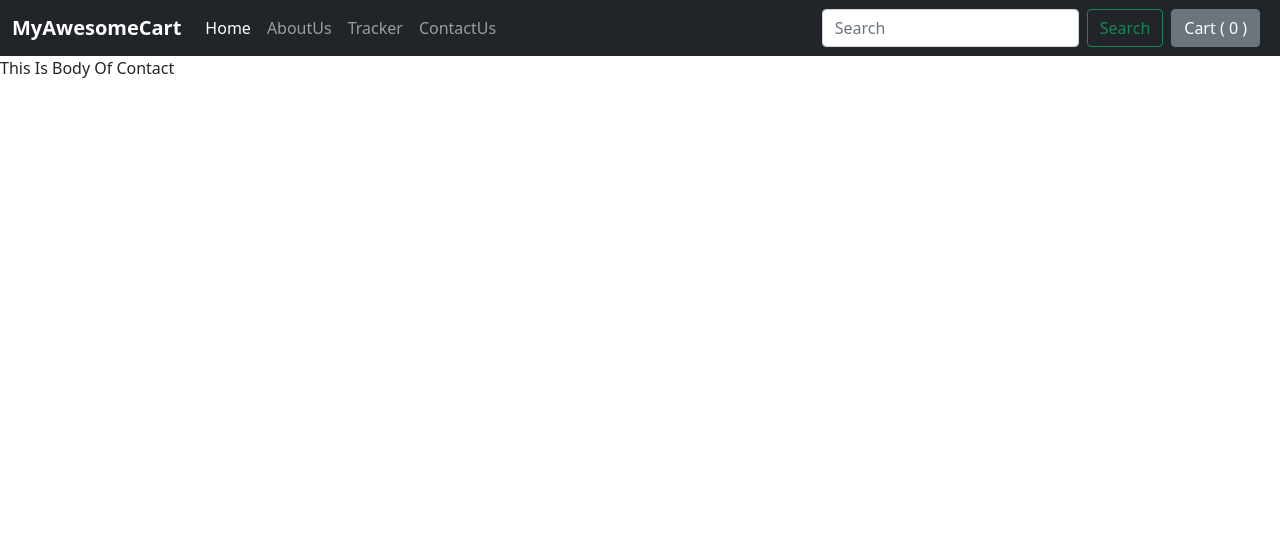
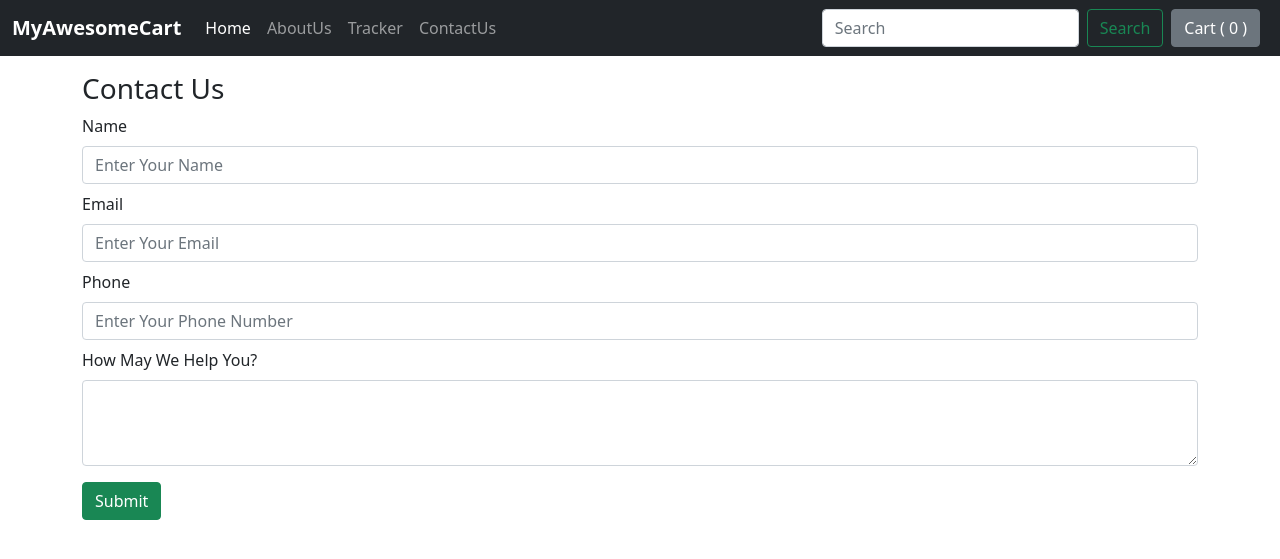
Before and after one commit to JACK-HRUSHI/E-Commerce_Website_Django, a Django app: page /shop/contact/ in a window 1280 px wide. Shown: the top 559 px of the page. Run offline with Django 4.2, Linux system fonts and the light colour scheme; some libraries are stand-ins or nearby versions.

Commit message:
Done With Contact Us Page

```diff
--- a/mac/shop/templates/shop/contact.html
+++ b/mac/shop/templates/shop/contact.html
@@ -5,7 +5,45 @@
 {% block title %} Title Of About {% endblock %}
 
 <!-- BODY OF ABOUT PAGE-->
-{% block body %} This Is Body Of Contact {% endblock %}
+{% block body %}
+<div class=" container my-3">
+    <h3>Contact Us</h3>
+    <form action="/shop/contact/" method="post">{% csrf_token %}
+  <div class=" my-2 form-group">
+    <label for="name">Name</label>
+    <input type="text" class=" my-2 form-control" id="name" name='name' placeholder="Enter Your Name">
+  </div>
+  <div class=" my-2 form-group">
+    <label for="name">Email</label>
+    <input type="email" class=" my-2 form-control" id="email" name='email' placeholder="Enter Your Email">
+  </div>
+
+    <div class=" my-2 form-group">
+    <label for="name">Phone</label>
+    <input type="tel" class=" my-2 form-control" id="phone" name='phone' placeholder="Enter Your Phone Number">
+  </div>
+
+
+   <div class=" my-2 form-group">
+    <label for="desc">How May We Help You?</label>
+    <textarea class=" my-2 form-control" id="desc" name='desc' rows="3"></textarea>
+  </div>
+        <button type="submit" class=" my-2 btn btn-success">Submit</button>
+</form>
+
+
+
+</div>
+{% endblock %}
+{% block js%}
+<script>
+{% if thank %}
+alert('Thanks for contacting us. We will get back to you soon!');
+
+document.location = "/shop/contact";
+{% endif %}
+</script>
+{% endblock %}
 
 <!--SO BY THIS WE ARE WORKING WITH DRY PRINCIPLE - DO NOT REPEAT YOURSELF-->
 <!--AND SAVES TIME, EFFORT, MEMORY-->
```
